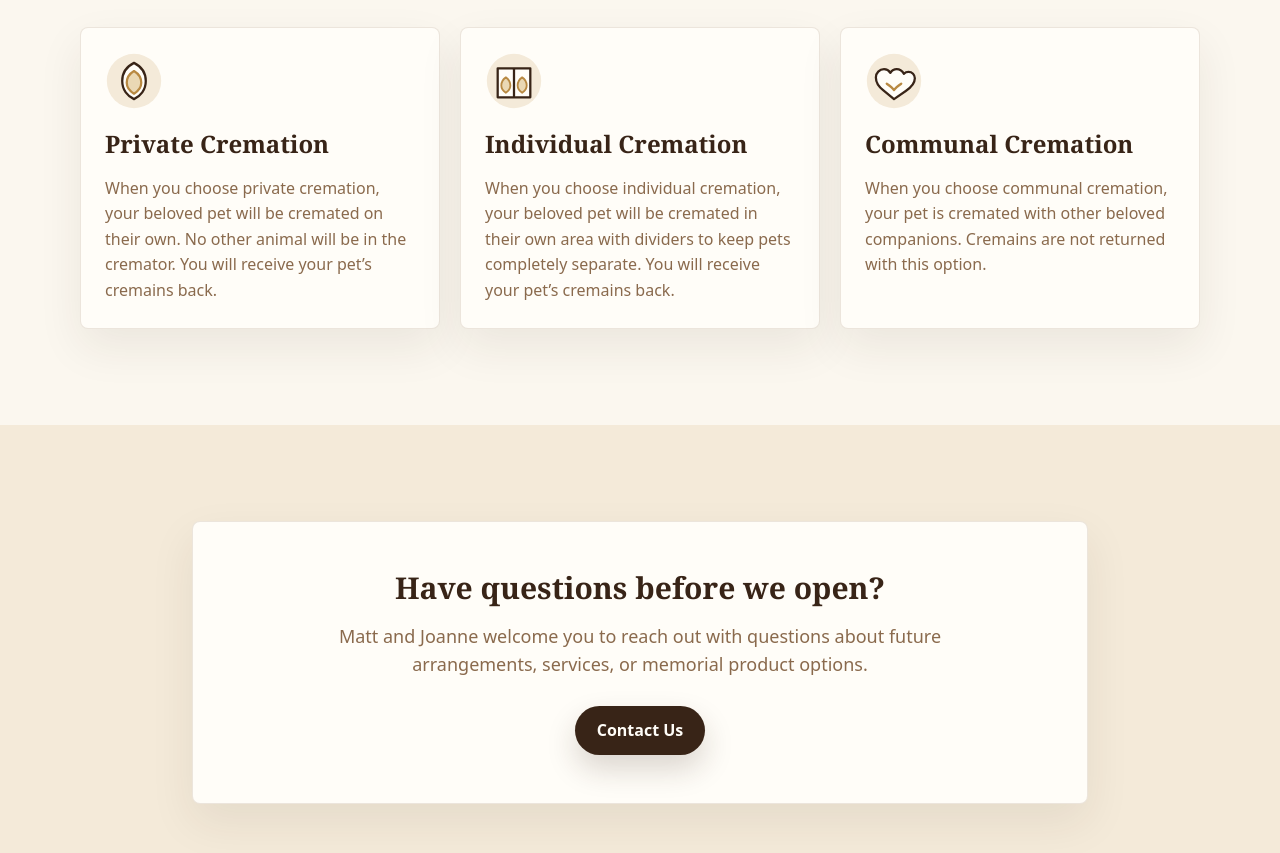
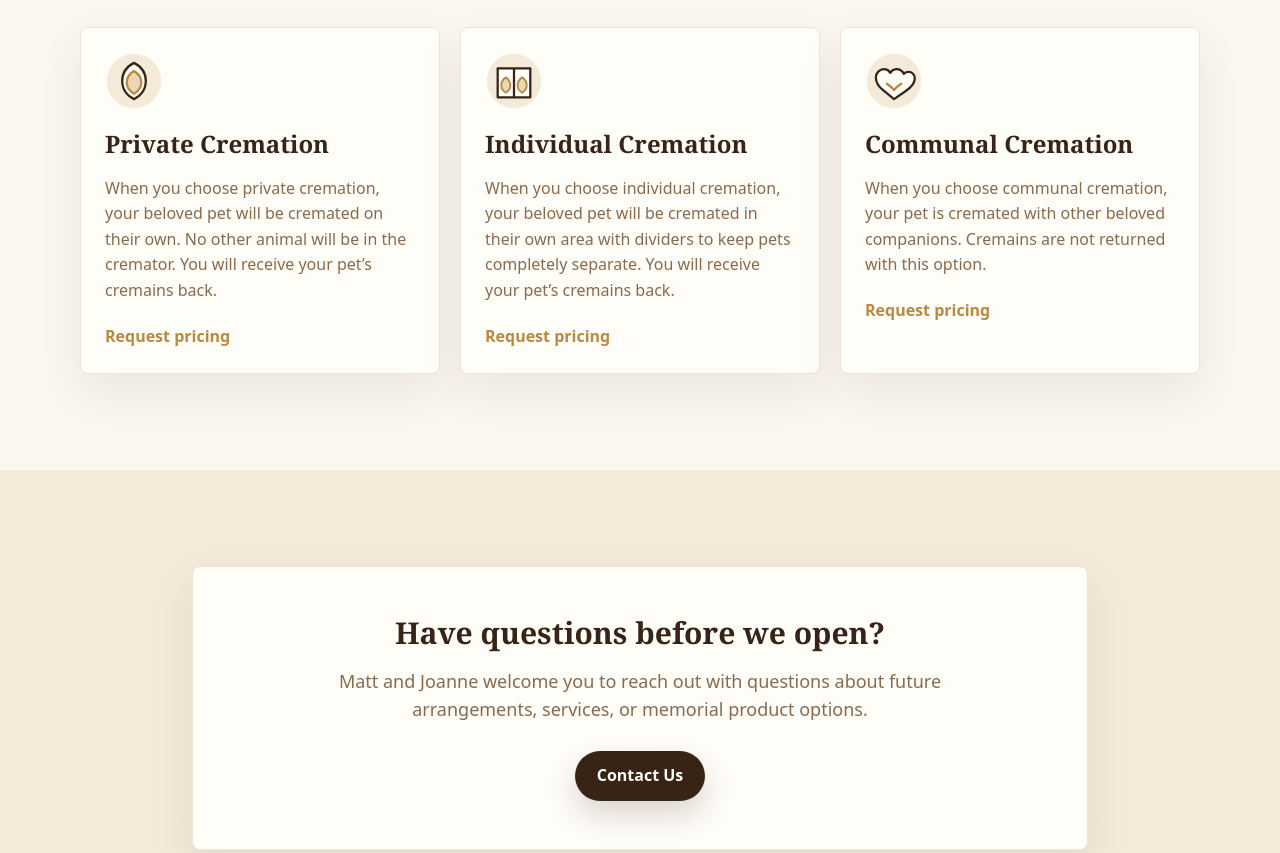
Before and after one commit to NicoleDesignAndCo/martens-design, a website built with Vite: page services.html in a window 1280 px wide. Shown: the part 1327-2180 px from the top of the page. Built offline with nearby package versions, Linux system fonts and the light colour scheme.

Commit message:
Add CTA to the cards

```diff
--- a/services.html
+++ b/services.html
@@ -76,12 +76,13 @@
         </div>
         <!-- ACF: cremation_service_cards -->
         <div class="mt-10 grid gap-5 md:grid-cols-3">
-          <article class="soft-card p-6"><img src="/assets/icons/private-cremation.svg" alt="" class="card-icon" aria-hidden="true" /><h3 class="text-2xl font-bold">Private Cremation</h3><p class="mt-4 text-[var(--muted-brown)]">When you choose private cremation, your beloved pet will be cremated on their own. No other animal will be in the cremator. You will receive your pet’s cremains back.</p></article>
-          <article class="soft-card p-6"><img src="/assets/icons/individual-cremation.svg" alt="" class="card-icon" aria-hidden="true" /><h3 class="text-2xl font-bold">Individual Cremation</h3><p class="mt-4 text-[var(--muted-brown)]">When you choose individual cremation, your beloved pet will be cremated in their own area with dividers to keep pets completely separate. You will receive your pet’s cremains back.</p></article>
+          <article class="soft-card p-6"><img src="/assets/icons/private-cremation.svg" alt="" class="card-icon" aria-hidden="true" /><h3 class="text-2xl font-bold">Private Cremation</h3><p class="mt-4 text-[var(--muted-brown)]">When you choose private cremation, your beloved pet will be cremated on their own. No other animal will be in the cremator. You will receive your pet’s cremains back.</p><a class="mt-5 inline-block font-bold text-[var(--gold)] hover:text-[var(--deep-brown)]" href="/contact.html">Request pricing</a></article>
+          <article class="soft-card p-6"><img src="/assets/icons/individual-cremation.svg" alt="" class="card-icon" aria-hidden="true" /><h3 class="text-2xl font-bold">Individual Cremation</h3><p class="mt-4 text-[var(--muted-brown)]">When you choose individual cremation, your beloved pet will be cremated in their own area with dividers to keep pets completely separate. You will receive your pet’s cremains back.</p><a class="mt-5 inline-block font-bold text-[var(--gold)] hover:text-[var(--deep-brown)]" href="/contact.html">Request pricing</a></article>
           <article class="soft-card p-6">
             <img src="/assets/icons/communal-cremation.svg" alt="" class="card-icon" aria-hidden="true" />
             <!-- TODO: Confirm final communal cremation wording with client before launch. -->
             <h3 class="text-2xl font-bold">Communal Cremation</h3><p class="mt-4 text-[var(--muted-brown)]">When you choose communal cremation, your pet is cremated with other beloved companions. Cremains are not returned with this option.</p>
+            <a class="mt-5 inline-block font-bold text-[var(--gold)] hover:text-[var(--deep-brown)]" href="/contact.html">Request pricing</a>
           </article>
         </div>
       </section>
```
